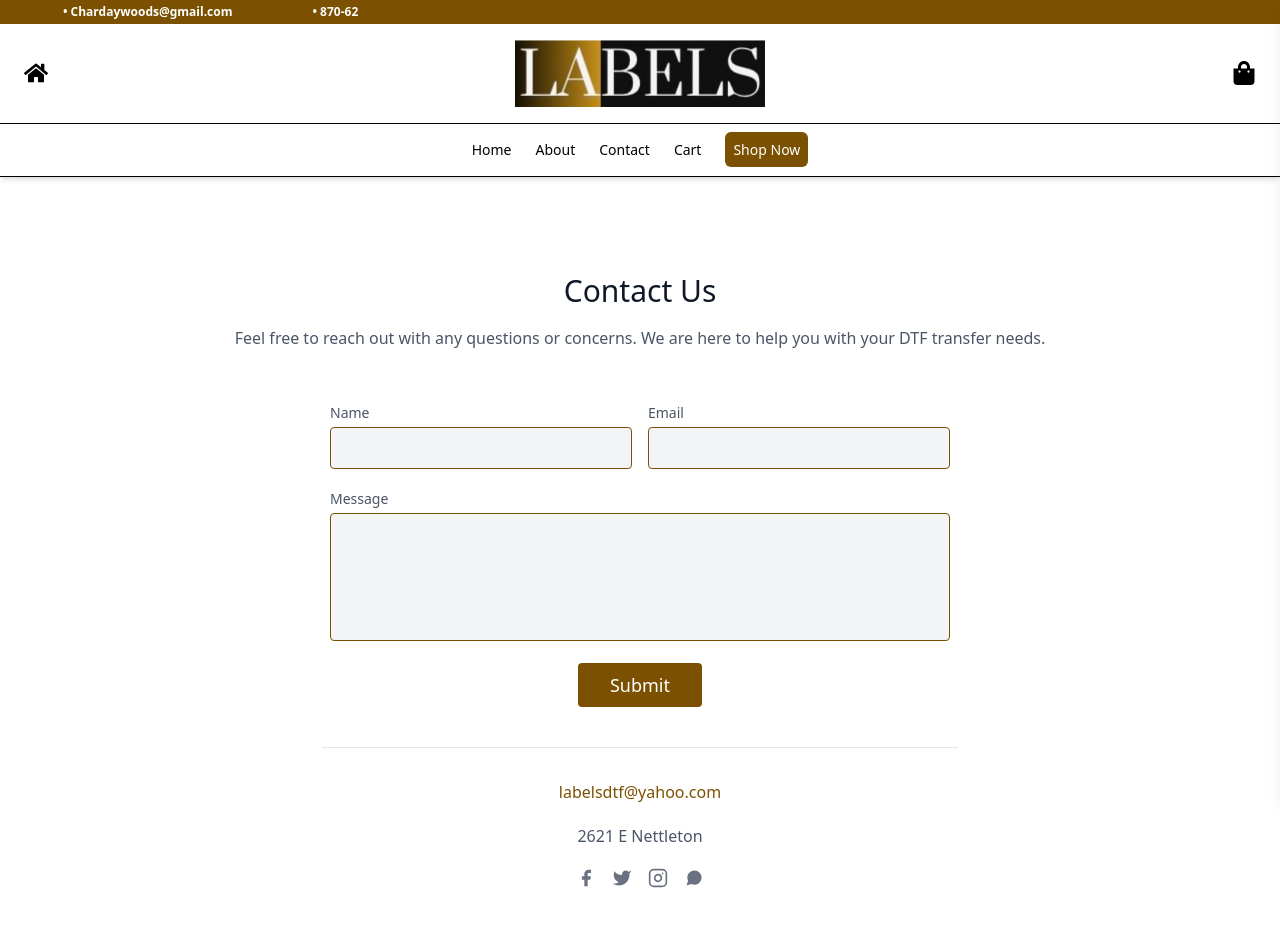
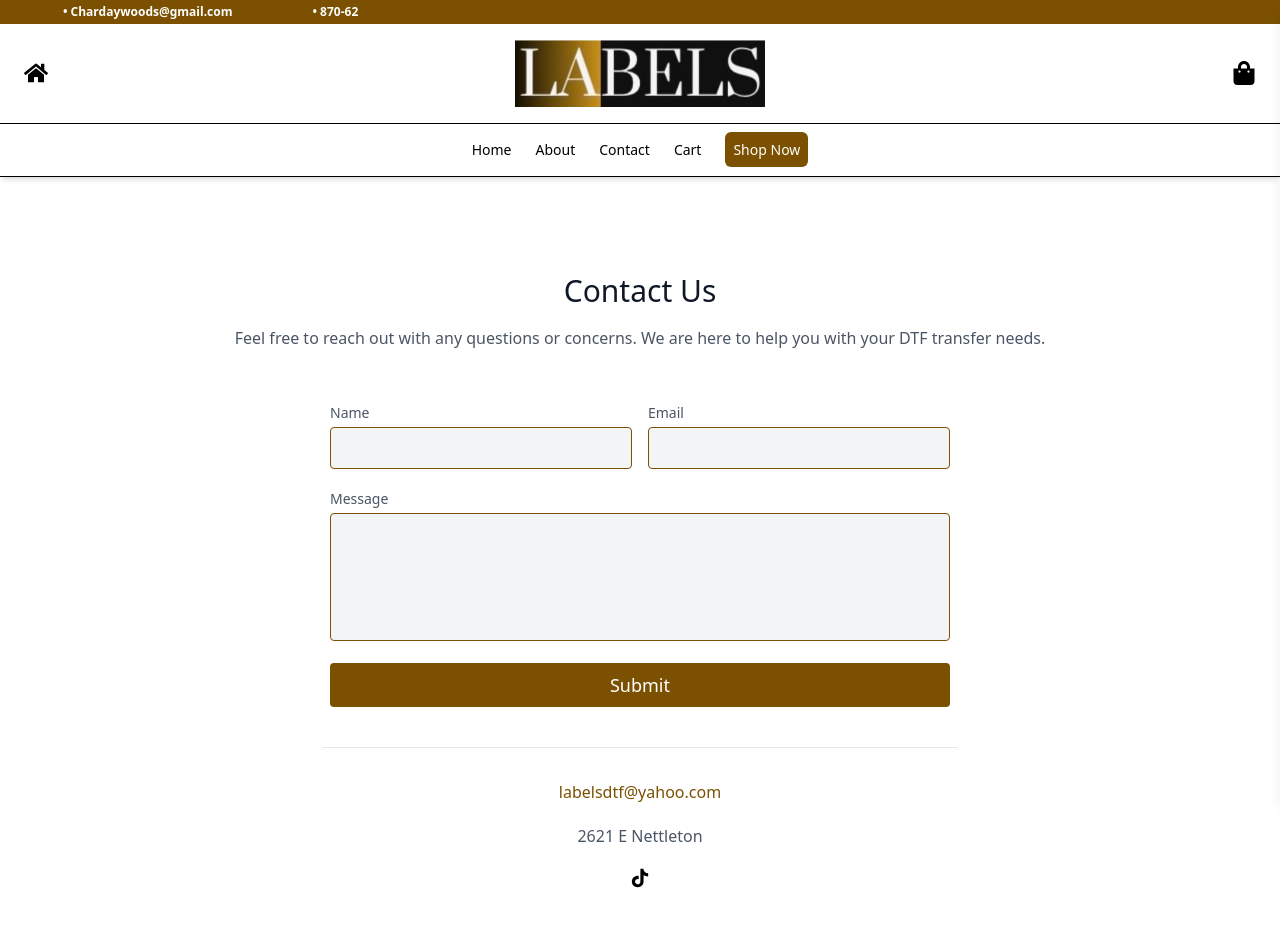
Before and after one commit to nirajchaurasiya/labels, a Next.js app in the folder labels-v2/: page /contact in a window 1280 px wide. Shown: the top 952 px of the page. Built offline with nearby package versions, Linux system fonts and the light colour scheme.

Commit message:
contact feature build

```diff
--- /dev/null
+++ b/labels-v2/app/api/contact/route.ts
@@ -0,0 +1,56 @@
+import { NextRequest, NextResponse } from "next/server";
+import nodemailer from "nodemailer";
+
+export async function POST(request: NextRequest) {
+  try {
+    const { fname, email, message } = await request.json();
+
+    if (!fname || !email || !message) {
+      return NextResponse.json(
+        { error: "Missing required fields" },
+        { status: 400 }
+      );
+    }
+
+    // Create transporter
+    const transporter = nodemailer.createTransport({
+      host: process.env.EMAIL_HOST,
+      port: Number(process.env.EMAIL_PORT),
+      secure: process.env.EMAIL_SECURE === "true",
+      auth: {
+        user: process.env.EMAIL_USER,
+        pass: process.env.EMAIL_PASS,
+      },
+    });
+
+    // Send professional email
+    await transporter.sendMail({
+      from: `"${fname}" <${email}>`,
+      to: process.env.EMAIL_USER, // Labels business email
+      subject: `New Contact Form Submission - Labels`,
+      text: `You have a new message from ${fname} (${email}):\n\n${message}`,
+      html: `
+        <div style="font-family: Arial, sans-serif; line-height: 1.6; color: #333;">
+          <h2 style="color: #1a73e8;">Labels Printing Business</h2>
+          <p><strong>From:</strong> ${fname} &lt;${email}&gt;</p>
+          <p><strong>Message:</strong></p>
+          <p style="background: #f4f4f4; padding: 10px; border-radius: 5px;">${message}</p>
+          <hr style="border: none; border-top: 1px solid #ccc;" />
+          <p style="font-size: 0.9rem; color: #777;">This message was submitted via the Labels website contact form.</p>
+        </div>
+      `,
+    });
+
+    console.log("Contact form submitted:", fname, email, message);
+
+    return NextResponse.json({
+      message: "Contact form submitted successfully",
+    });
+  } catch (error: any) {
+    console.error("Email Error:", error.message);
+    return NextResponse.json(
+      { error: "Failed to send email" },
+      { status: 500 }
+    );
+  }
+}
--- a/labels-v2/app/components/Contact.tsx
+++ b/labels-v2/app/components/Contact.tsx
@@ -1,10 +1,33 @@
-import React from "react";
+"use client";
+
+import React, { useState } from "react";
 
 export default function Contact() {
+  const [fname, setFname] = useState("");
+  const [email, setEmail] = useState("");
+  const [message, setMessage] = useState("");
+  const [loader, setLoader] = useState("");
+  const handleSubmit = async (event: React.FormEvent<HTMLFormElement>) => {
+    event.preventDefault();
+    setLoader("loading");
+    const response = await fetch("/api/contact", {
+      method: "POST",
+      headers: {
+        "Content-Type": "application/json",
+      },
+      body: JSON.stringify({ fname, email, message }),
+    });
+    if (response.ok) {
+      setFname("");
+      setEmail("");
+      setMessage("");
+      setLoader("");
+    }
+  };
   return (
     <div>
       <section className="text-gray-600 body-font relative">
-        <div className="container px-5 py-24 mx-auto">
+        <form onSubmit={handleSubmit} className="container px-5 py-24 mx-auto">
           <div className="flex flex-col text-center w-full mb-12">
             <h1 className="sm:text-3xl text-2xl font-medium title-font mb-4 text-gray-900">
               Contact Us
@@ -16,7 +39,7 @@ export default function Contact() {
           </div>
           <div className="lg:w-1/2 md:w-2/3 mx-auto">
             <div className="flex flex-wrap -m-2">
-              <div className="p-2 w-1/2">
+              <div className="p-2 w-full md:w-1/2">
                 <div className="relative">
                   <label
                     htmlFor="name"
@@ -28,11 +51,13 @@ export default function Contact() {
                     type="text"
                     id="name"
                     name="name"
+                    value={fname}
+                    onChange={(e) => setFname(e.target.value)}
                     className="w-full bg-gray-100 bg-opacity-50 rounded border gold-theme-color gold-theme-color focus:bg-white focus:ring-2 focus:border-theme-color text-base outline-none text-gray-700 py-1 px-3 leading-8 transition-colors duration-200 ease-in-out"
                   />
                 </div>
               </div>
-              <div className="p-2 w-1/2">
+              <div className="p-2 w-full md:w-1/2">
                 <div className="relative">
                   <label
                     htmlFor="email"
@@ -43,6 +68,8 @@ export default function Contact() {
                   <input
                     type="email"
                     id="email"
+                    value={email}
+                    onChange={(e) => setEmail(e.target.value)}
                     name="email"
                     className="w-full bg-gray-100 bg-opacity-50 rounded border gold-theme-color gold-theme-color focus:bg-white focus:ring-2 focus:border-theme-color text-base outline-none text-gray-700 py-1 px-3 leading-8 transition-colors duration-200 ease-in-out"
                   />
@@ -58,13 +85,15 @@ export default function Contact() {
                   </label>
                   <textarea
                     id="message"
+                    value={message}
+                    onChange={(e) => setMessage(e.target.value)}
                     name="message"
                     className="w-full bg-gray-100 bg-opacity-50 rounded border gold-theme-color gold-theme-color focus:bg-white focus:ring-2 focus:border-theme-color h-32 text-base outline-none text-gray-700 py-1 px-3 resize-none leading-6 transition-colors duration-200 ease-in-out"
                   ></textarea>
                 </div>
               </div>
               <div className="p-2 w-full">
-                <button className="flex mx-auto text-white gold-theme-btn border-0 py-2 px-8 focus:outline-none hover:bg-indigo-600 rounded text-lg">
+                <button className="flex w-full justify-center cursor-pointer mx-auto text-white gold-theme-btn border-0 py-2 px-8 focus:outline-none hover:bg-indigo-600 rounded text-lg">
                   Submit
                 </button>
               </div>
@@ -78,68 +107,28 @@ export default function Contact() {
                 </a>
                 <p className="leading-normal my-5">2621 E Nettleton</p>
                 <span className="inline-flex">
-                  <a className="text-gray-500">
+                  <a
+                    href="https://www.tiktok.com/@labels_roebuck"
+                    className="text-gray-500"
+                    target="_blank"
+                  >
                     <svg
-                      fill="currentColor"
-                      strokeLinecap="round"
-                      strokeLinejoin="round"
-                      strokeWidth="2"
-                      className="w-5 h-5"
-                      viewBox="0 0 24 24"
+                      xmlns="http://www.w3.org/2000/svg"
+                      fill="#000000"
+                      width="20px"
+                      height="20px"
+                      viewBox="0 0 32 32"
+                      version="1.1"
                     >
-                      <path d="M18 2h-3a5 5 0 00-5 5v3H7v4h3v8h4v-8h3l1-4h-4V7a1 1 0 011-1h3z"></path>
-                    </svg>
-                  </a>
-                  <a className="ml-4 text-gray-500">
-                    <svg
-                      fill="currentColor"
-                      strokeLinecap="round"
-                      strokeLinejoin="round"
-                      strokeWidth="2"
-                      className="w-5 h-5"
-                      viewBox="0 0 24 24"
-                    >
-                      <path d="M23 3a10.9 10.9 0 01-3.14 1.53 4.48 4.48 0 00-7.86 3v1A10.66 10.66 0 013 4s-4 9 5 13a11.64 11.64 0 01-7 2c9 5 20 0 20-11.5a4.5 4.5 0 00-.08-.83A7.72 7.72 0 0023 3z"></path>
-                    </svg>
-                  </a>
-                  <a className="ml-4 text-gray-500">
-                    <svg
-                      fill="none"
-                      stroke="currentColor"
-                      strokeLinecap="round"
-                      strokeLinejoin="round"
-                      strokeWidth="2"
-                      className="w-5 h-5"
-                      viewBox="0 0 24 24"
-                    >
-                      <rect
-                        width="20"
-                        height="20"
-                        x="2"
-                        y="2"
-                        rx="5"
-                        ry="5"
-                      ></rect>
-                      <path d="M16 11.37A4 4 0 1112.63 8 4 4 0 0116 11.37zm1.5-4.87h.01"></path>
-                    </svg>
-                  </a>
-                  <a className="ml-4 text-gray-500">
-                    <svg
-                      fill="currentColor"
-                      strokeLinecap="round"
-                      strokeLinejoin="round"
-                      strokeWidth="2"
-                      className="w-5 h-5"
-                      viewBox="0 0 24 24"
-                    >
-                      <path d="M21 11.5a8.38 8.38 0 01-.9 3.8 8.5 8.5 0 01-7.6 4.7 8.38 8.38 0 01-3.8-.9L3 21l1.9-5.7a8.38 8.38 0 01-.9-3.8 8.5 8.5 0 014.7-7.6 8.38 8.38 0 013.8-.9h.5a8.48 8.48 0 018 8v.5z"></path>
+                      <title>tiktok</title>
+                      <path d="M16.656 1.029c1.637-0.025 3.262-0.012 4.886-0.025 0.054 2.031 0.878 3.859 2.189 5.213l-0.002-0.002c1.411 1.271 3.247 2.095 5.271 2.235l0.028 0.002v5.036c-1.912-0.048-3.71-0.489-5.331-1.247l0.082 0.034c-0.784-0.377-1.447-0.764-2.077-1.196l0.052 0.034c-0.012 3.649 0.012 7.298-0.025 10.934-0.103 1.853-0.719 3.543-1.707 4.954l0.020-0.031c-1.652 2.366-4.328 3.919-7.371 4.011l-0.014 0c-0.123 0.006-0.268 0.009-0.414 0.009-1.73 0-3.347-0.482-4.725-1.319l0.040 0.023c-2.508-1.509-4.238-4.091-4.558-7.094l-0.004-0.041c-0.025-0.625-0.037-1.25-0.012-1.862 0.49-4.779 4.494-8.476 9.361-8.476 0.547 0 1.083 0.047 1.604 0.136l-0.056-0.008c0.025 1.849-0.050 3.699-0.050 5.548-0.423-0.153-0.911-0.242-1.42-0.242-1.868 0-3.457 1.194-4.045 2.861l-0.009 0.030c-0.133 0.427-0.21 0.918-0.21 1.426 0 0.206 0.013 0.41 0.037 0.61l-0.002-0.024c0.332 2.046 2.086 3.59 4.201 3.59 0.061 0 0.121-0.001 0.181-0.004l-0.009 0c1.463-0.044 2.733-0.831 3.451-1.994l0.010-0.018c0.267-0.372 0.45-0.822 0.511-1.311l0.001-0.014c0.125-2.237 0.075-4.461 0.087-6.698 0.012-5.036-0.012-10.060 0.025-15.083z" />
                     </svg>
                   </a>
                 </span>
               </div>
             </div>
           </div>
-        </div>
+        </form>
       </section>
     </div>
   );
--- a/labels-v2/next.config.ts
+++ b/labels-v2/next.config.ts
@@ -2,7 +2,14 @@ import type { NextConfig } from "next";
 
 const nextConfig: NextConfig = {
   images: {
-    domains: ["res.cloudinary.com"],
+    remotePatterns: [
+      {
+        protocol: "https",
+        hostname: "res.cloudinary.com",
+        port: "",
+        pathname: "/**",
+      },
+    ],
   },
 };
 
--- a/labels-v2/package.json
+++ b/labels-v2/package.json
@@ -15,6 +15,7 @@
     "jspdf": "^3.0.1",
     "jspdf-autotable": "^5.0.2",
     "next": "15.4.6",
+    "nodemailer": "^7.0.5",
     "react": "19.1.0",
     "react-dom": "19.1.0",
     "react-icons": "^5.5.0",
@@ -24,6 +25,7 @@
   "devDependencies": {
     "@tailwindcss/postcss": "^4",
     "@types/node": "^20",
+    "@types/nodemailer": "^7.0.0",
     "@types/react": "^19",
     "@types/react-dom": "^19",
     "tailwindcss": "^4",
```
Also changed, not shown: 2 other files (tests, documents, lock files or other folders).
